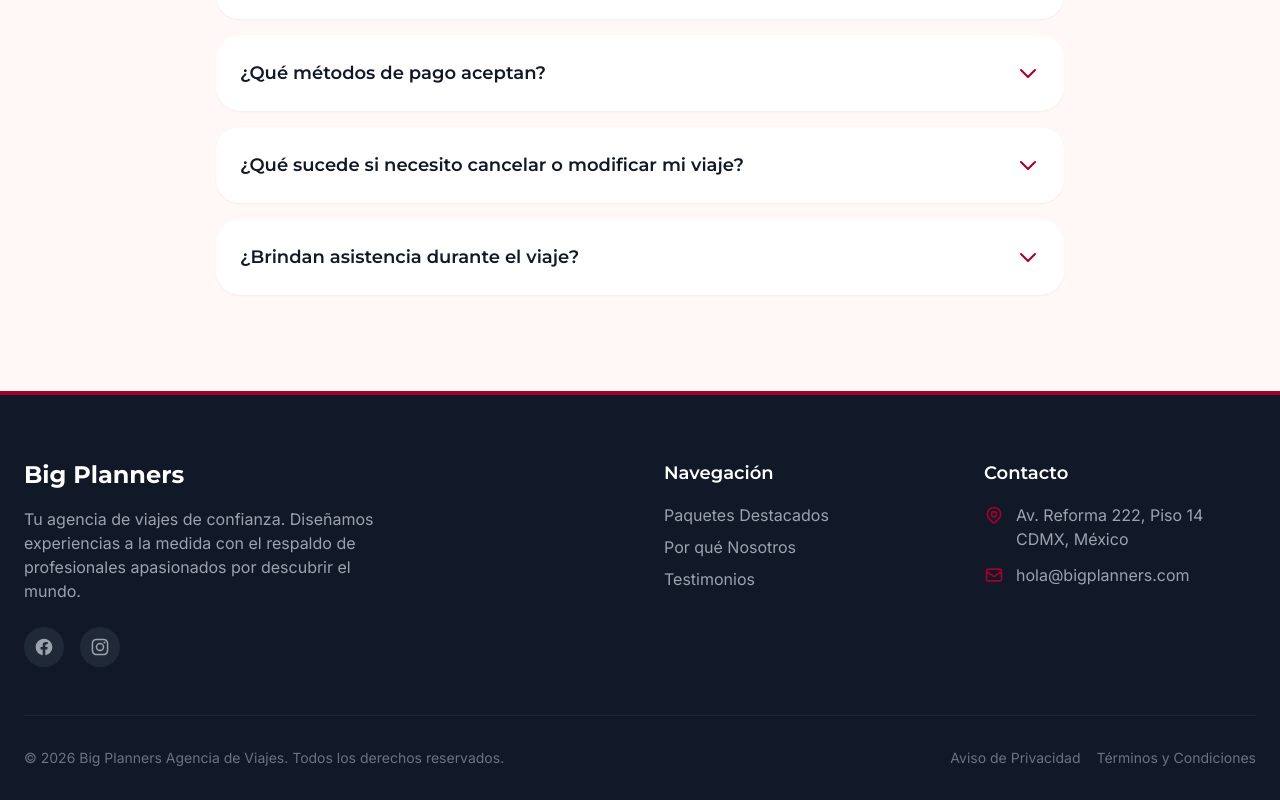
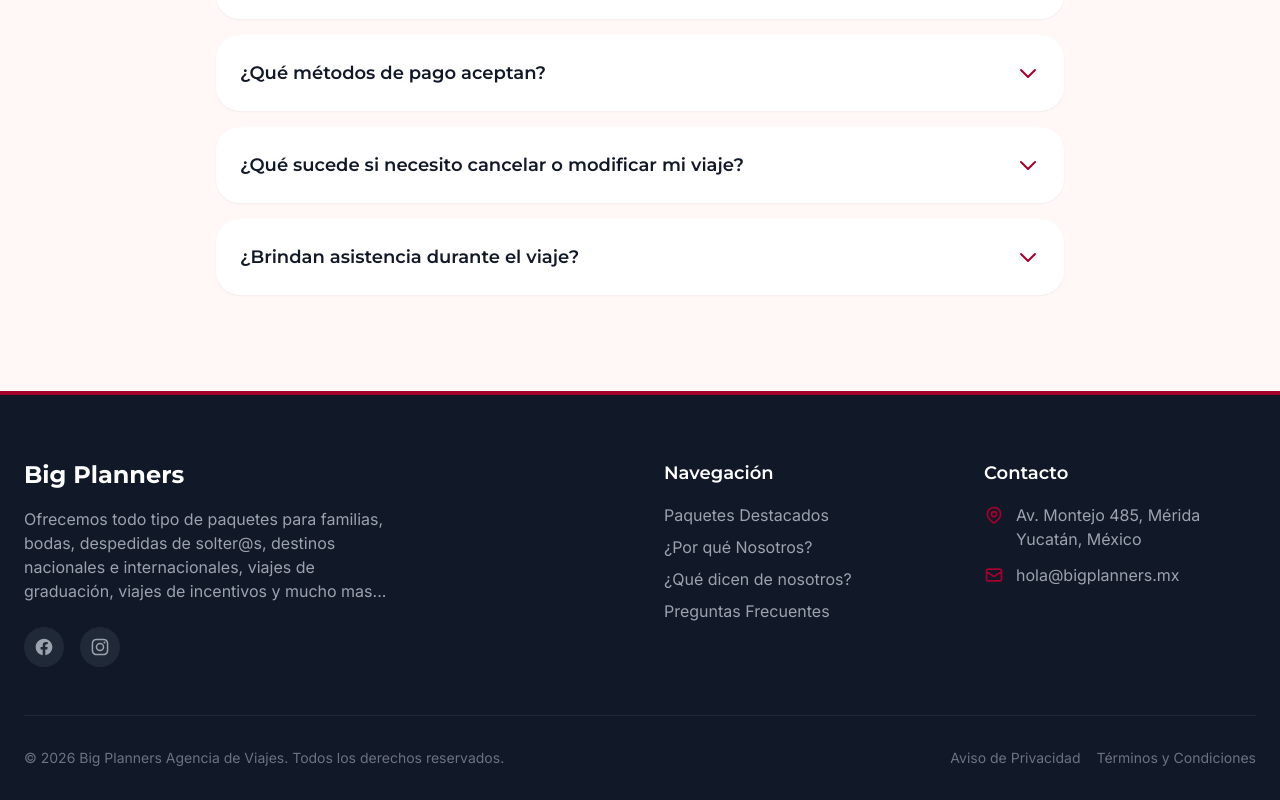
Before and after one commit to pblquijano-dev/big-planners-web, a React app: page / in a window 1280 px wide. Shown: the part 3461-4261 px from the top of the page. Built offline with nearby package versions, Linux system fonts and the light colour scheme.

Commit message:
Chore(Footer): Add links and info

```diff
--- a/src/components/Footer.jsx
+++ b/src/components/Footer.jsx
@@ -9,13 +9,16 @@ const Footer = () => {
           <div className="col-span-1 md:col-span-2">
             <h3 className="font-heading text-2xl font-bold text-white mb-4">Big Planners</h3>
             <p className="font-body text-gray-400 mb-6 max-w-sm">
-              Tu agencia de viajes de confianza. Diseñamos experiencias a la medida con el respaldo
-              de profesionales apasionados por descubrir el mundo.
+              Ofrecemos todo tipo de paquetes para familias, bodas, despedidas de solter@s, destinos
+              nacionales e internacionales, viajes de graduación, viajes de incentivos y mucho
+              mas...
             </p>
             <div className="flex gap-4">
               {/* Social Icons Placeholders */}
               <a
-                href="#"
+                target="_blank"
+                rel="noopener noreferrer"
+                href="https://www.facebook.com/Bigplannersmid"
                 className="w-10 h-10 rounded-full bg-gray-800 flex items-center justify-center text-gray-400 hover:bg-m3-primary hover:text-white transition-colors"
               >
                 <svg className="w-5 h-5" fill="currentColor" viewBox="0 0 24 24" aria-hidden="true">
@@ -27,7 +30,9 @@ const Footer = () => {
                 </svg>
               </a>
               <a
-                href="#"
+                target="_blank"
+                rel="noopener noreferrer"
+                href="https://www.instagram.com/bigplannersmid/"
                 className="w-10 h-10 rounded-full bg-gray-800 flex items-center justify-center text-gray-400 hover:bg-m3-primary hover:text-white transition-colors"
               >
                 <svg className="w-5 h-5" fill="currentColor" viewBox="0 0 24 24" aria-hidden="true">
@@ -52,12 +57,17 @@ const Footer = () => {
               </li>
               <li>
                 <a href="#nosotros" className="hover:text-m3-primary transition-colors">
-                  Por qué Nosotros
+                  ¿Por qué Nosotros?
                 </a>
               </li>
               <li>
                 <a href="#testimonios" className="hover:text-m3-primary transition-colors">
-                  Testimonios
+                  ¿Qué dicen de nosotros?
+                </a>
+              </li>
+              <li>
+                <a href="#faq" className="hover:text-m3-primary transition-colors">
+                  Preguntas Frecuentes
                 </a>
               </li>
             </ul>
@@ -88,9 +98,9 @@ const Footer = () => {
                   />
                 </svg>
                 <span>
-                  Av. Reforma 222, Piso 14
+                  Av. Montejo 485, Mérida
                   <br />
-                  CDMX, México
+                  Yucatán, México
                 </span>
               </li>
               <li className="flex items-center gap-3">
@@ -107,7 +117,7 @@ const Footer = () => {
                     d="M3 8l7.89 5.26a2 2 0 002.22 0L21 8M5 19h14a2 2 0 002-2V7a2 2 0 00-2-2H5a2 2 0 00-2 2v10a2 2 0 002 2z"
                   />
                 </svg>
-                <span>hola@bigplanners.com</span>
+                <span>hola@bigplanners.mx</span>
               </li>
             </ul>
           </div>
```
